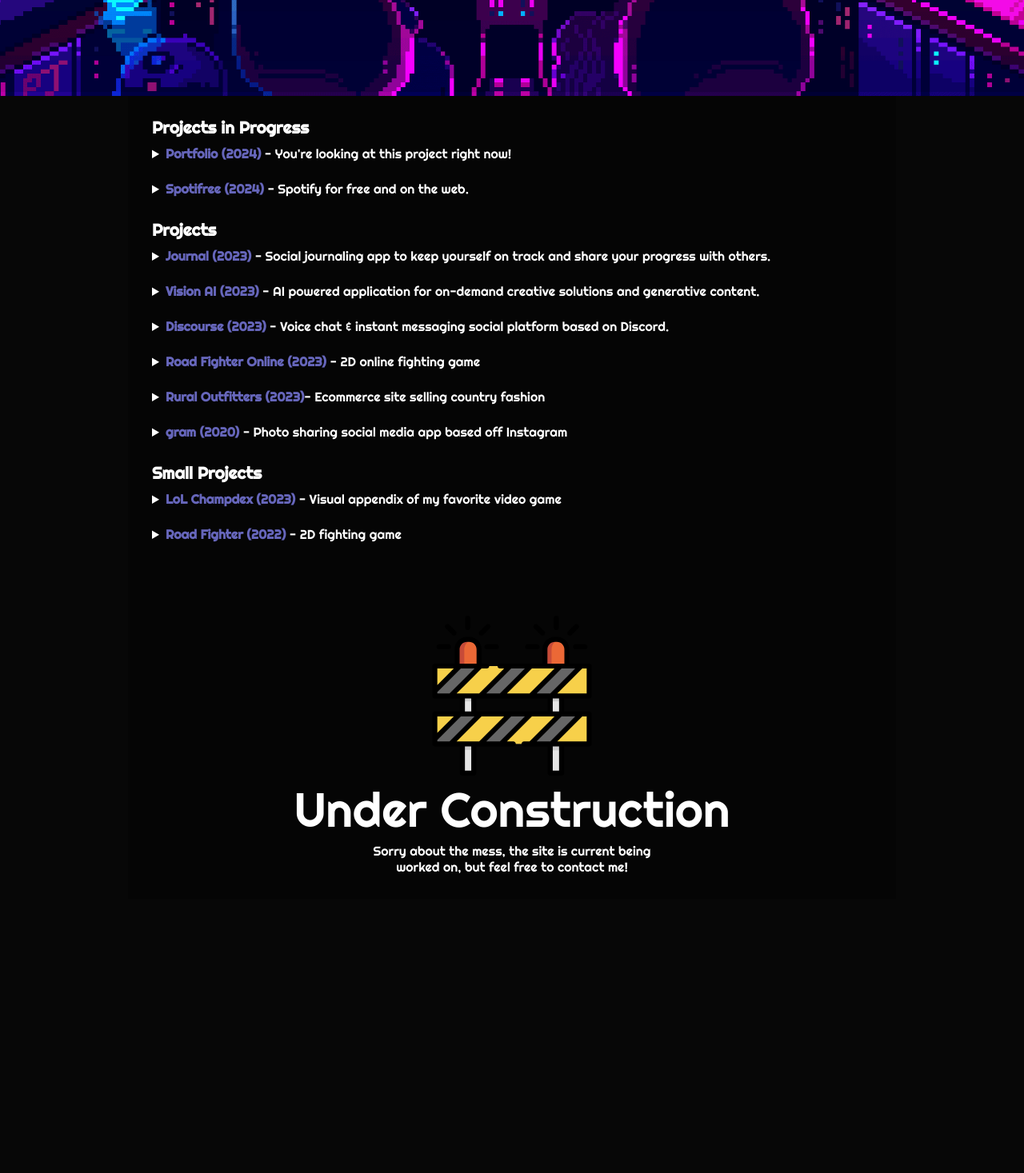
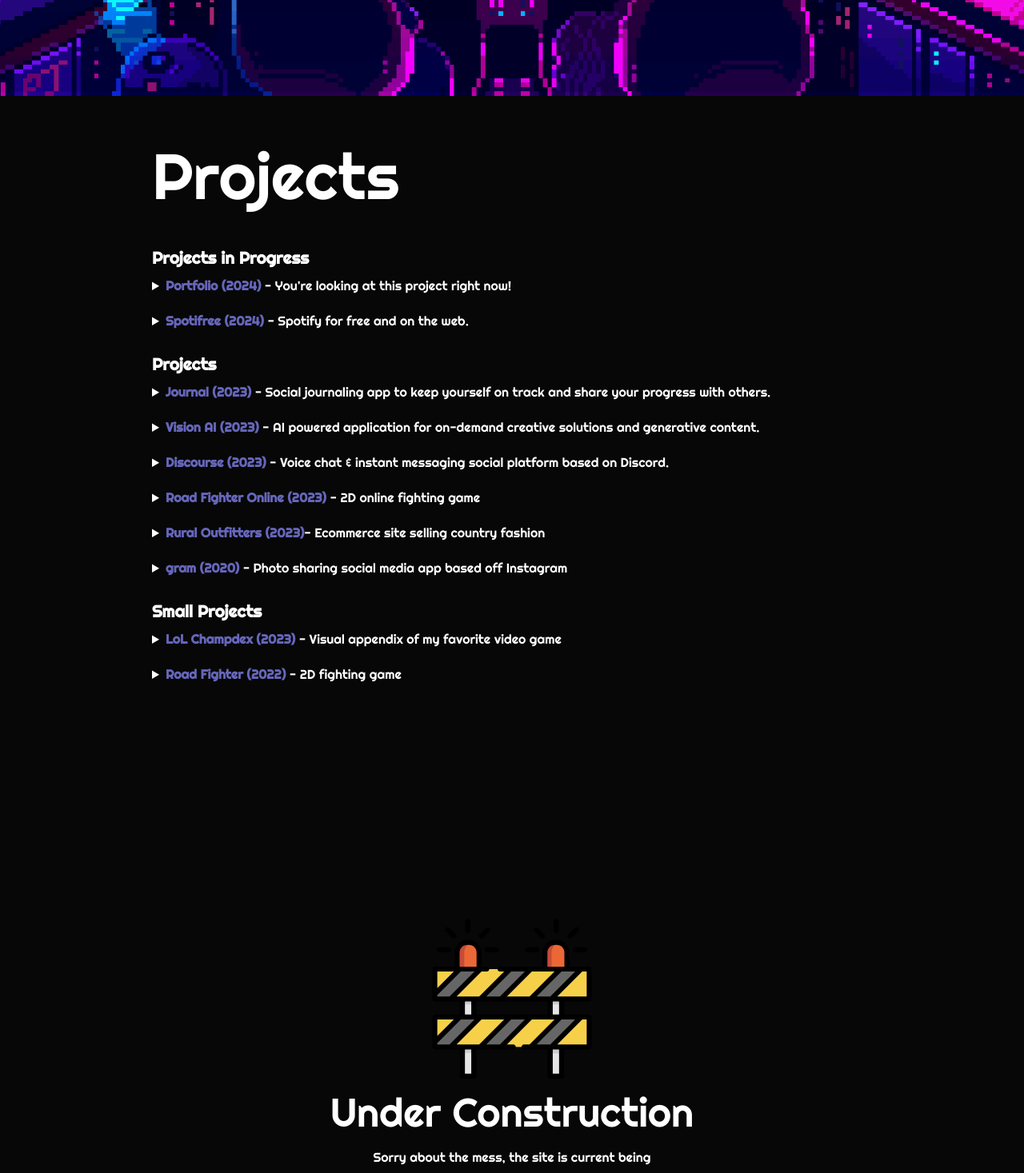
Before and after one commit to yinghaoawang/yinghaowang.com, a React (Vite) app: page / in a window 1280 px wide. Shown: the part 680-2147 px from the top of the page at 80% size. Before the commit the page ends 1804 px from the top, so only its background shows below. Built offline with nearby package versions, Linux system fonts and the light colour scheme.

Commit message:
add more details & polish

```diff
--- a/src/App.css
+++ b/src/App.css
@@ -56,11 +56,18 @@
   }
 }
 
-.projects {
+.projects .headline {
+  font-size: 80px;
+  margin-top: 20px;
+  margin-bottom: 40px;
+}
+
+.projects > section {
   line-height: 1.25rem;
 }
 
-.projects, .construction {
+.projects,
+.construction {
   width: 100%;
   display: flex;
   justify-content: center;
@@ -69,7 +76,19 @@
 .inner-wrapper {
   width: 900px;
   padding: 30px;
-  background-color: rgb(5, 5, 5);
+  /* background-color: rgb(5, 5, 5); */
+}
+
+@media (max-width: 400px) {
+  .inner-wrapper {
+    padding-left: 20px;
+    padding-right: 20px;
+  }
+}
+
+.construction,
+.projects {
+  min-height: 100vh;
 }
 
 .construction .inner-wrapper {
@@ -81,7 +100,7 @@
 
 .construction .headline {
   text-align: center;
-  font-size: 60px;
+  font-size: 50px;
   line-height: 4rem;
   margin-top: 10px;
   margin-bottom: 10px;
@@ -90,4 +109,5 @@
 .construction .description {
   width: 400px;
   text-align: center;
+  line-height: 1.8rem;
 }
--- a/src/components/Projects.jsx
+++ b/src/components/Projects.jsx
@@ -2,11 +2,13 @@ export default function Projects() {
   return (
     <div className='projects'>
       <div className='inner-wrapper'>
+        <div className='headline'>Projects</div>
         <section>
           <h4>Projects in Progress</h4>
           <details>
             <summary>
-              <a href='https://yinghaowang.com'>Portfolio (2024)</a> - You&apos;re looking at this project right now!
+              <a href='https://yinghaowang.com'>Portfolio (2024)</a> -
+              You&apos;re looking at this project right now!
             </summary>
             <li>My portfolio site.</li>
             <li>Utilized: ReactJS</li>
@@ -17,8 +19,14 @@ export default function Projects() {
               for free and on the web.
             </summary>
             <li>A free Spotify clone.</li>
-            <li>View the most popular songs Spotifree users are playing on the top songs and top users page.</li>
-            <li>Frontend hosted on vercel, and backend hosted on my personal server (this website).</li>
+            <li>
+              View the most popular songs Spotifree users are playing on the top
+              songs and top users page.
+            </li>
+            <li>
+              Frontend hosted on vercel, and backend hosted on my personal
+              server (this website).
+            </li>
             <li>Utilized: ReactJS, Youtube API, Express</li>
           </details>
         </section>
```
